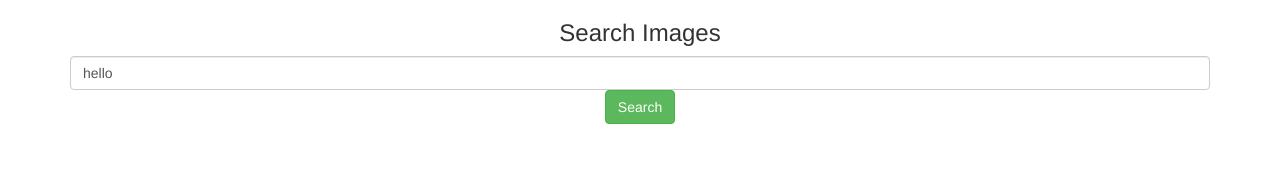
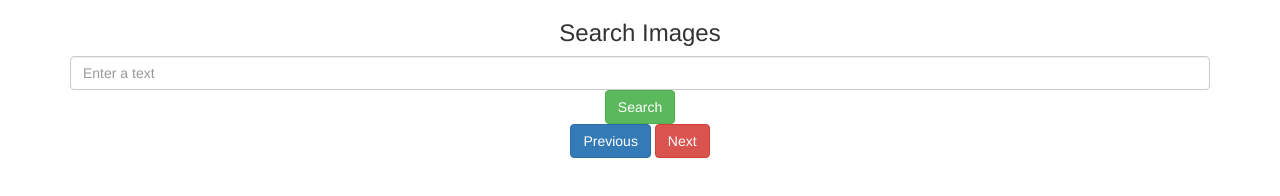
Before and after one commit to Senjonnes/photosearchapp, a plain HTML site: page index.html in a window 1280 px wide. Drawn offline with Linux system fonts and the light colour scheme.

Commit message:
added buttons but not functional

```diff
--- a/index.html
+++ b/index.html
@@ -15,7 +15,7 @@
 <body>
     <div class="container" id="app">
         <h3>Search Images</h3>
-        <input type="text" class="form-control" v-model="text">
+        <input type="text" class="form-control" v-model="text" placeholder="Enter a text">
         <button class="btn btn-success" v-on:click="search">Search</button>
 
         <div class="row">
@@ -23,6 +23,10 @@
                 <img :src="image.src.medium" alt="">
                 <p>Photographer: {{image.photographer}}</p>
             </div>
+        </div>
+        <div class="d-flex justify-content-between">
+          <button class="btn btn-primary">Previous</button>
+          <button class="btn btn-danger">Next</button>
         </div>
 
 
@@ -34,7 +38,7 @@
         new Vue({
             el: '#app',
             data: {
-                text: 'hello',
+                text: '',
                 images: []
             },
             methods:{
```
